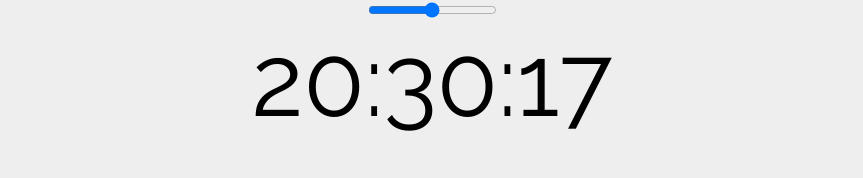
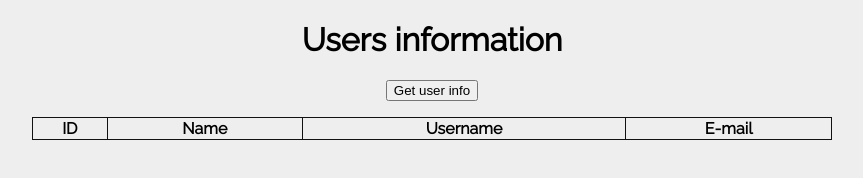
Before and after one commit to jode90/ajax-json, a website: page index.html in a window 1280 px wide. Shown: the whole page, without its empty margins (208-1071 px from the left). Drawn offline with nearby package versions, Linux system fonts and the light colour scheme; files that its build step writes are made by us from their sources.

Commit message:
ajax-json day1

```diff
--- a/index.html
+++ b/index.html
@@ -2,12 +2,29 @@
 <html lang="hr">
 	<head>
 		<meta charset="utf-8" />
-		<title>Jquery - osnove lijepog programa</title>
+		<title>Ajax &amp; JSON</title>
     <meta name="viewport" content="width=device-width">
 		<link href="dist/css/style.min.css" rel="stylesheet">
 	</head>
 	<body>
+	<div class="content">
+		<h1>Users information</h1>
+		<button class="btn">Get user info</button>
+		<div class="preloader"></div>
+		<table class="users">
+			<thead>
+				<tr>
+					<th>ID</th>
+					<th>Name</th>
+					<th>Username</th>
+					<th>E-mail</th>
+				</tr>
+			</thead>
+			<tbody>
 
+			</tbody>
+		</table>
+	</div>
 		<!--JS Scripts -->
 
 		<script src="node_modules/jquery/dist/jquery.min.js"></script>
--- a/src/js/app.js
+++ b/src/js/app.js
@@ -1,41 +1,36 @@
 var handleContent = function(){
-	var contentDiv = '<div id="content">';
-	var clockDiv = '<div id="clock">';
-	var slider = '<input type="range" id="slider" value="100" max="150" min="50">'
+	var preloader = $('.preloader');
+	var ajaxLoader = '<img class="ajax-loader" src="/img/loader.gif" />';
+	$('.btn').click(function(e){
+		e.preventDefault();
 
-	$('body').prepend(contentDiv);
-	$('#content')
-		.addClass('content')
-		.append(clockDiv)
-		.prepend (slider);
-	$('#clock')
-		.addClass('clock');
-
-	var mouseDown = false;
-
-	$('#slider')
-		.mousedown (function(){
-			mouseDown = true;
-		})
-		.mouseup (function(){
-			mouseDown = false;
-		})
-		.mousemove(function(){
-			if(mouseDown){
-				$('#clock').css('font-size', $(this).val() + 'px');
+		$.ajax({
+			url: "data/users.json",
+			type: "GET",
+			data: {"id": 1},
+			beforeSend: function(){
+				preloader.empty();
+				preloader.append(ajaxLoader);
+			},
+			success: function (result, status, xhr){
+				/*ponekad je potrebno parsirati JSON koji dobijete rezultatu u js objektu*/
+				//var users= $.parseJSON(result);
+				console.log(users);
+			},
+			error: function (xhr, status, error){
+			if(error){
+				preloader.empty();
+				preloader.text("An error occured while proccessing your request! Please try again later!");
+				setTimeout(function (){
+				preloader.empty();
+				},5000);
+			}
+			},
+			complete: function (){
+				preloader.empty();
 			}
 		});
-	runClock();
-	var interval = setInterval(runClock, 1000);
-
-	function runClock(){
-	var date = new Date();
-	var hh = (date.getHours() < 10) ? '0' + date.getHours() : date.getHours();
-	var mm = (date.getMinutes() < 10) ? '0' + date.getMinutes() : date.getMinutes();
-	var ss = (date.getSeconds() < 10) ? '0' + date.getSeconds() : date.getSeconds();
-	$('#clock').text(hh + ':' + mm + ':' + ss);
-	}
-
+	});
 };
 
 var App = function(){
--- a/src/scss/style.scss
+++ b/src/scss/style.scss
@@ -17,12 +17,22 @@ body{
   background: $light;
 
   .content{
-  width: 800px;
-  margin: auto;
-  text-align: center;
+	width: 800px;
+	margin: auto;
+	text-align: center;
   }
 
-  .clock{
-  font-size: 100px;
-  }
+  table{
+	width: 100%;
+	margin-top: $margin;
+	border-collapse: collapse;
+
+	th,td {
+	border: 1px solid $dark;
+	text-align: center;
+	}}
+	.preloader{
+		margin-top: $margin;
+		color: $red;
+	}
 }
```
Also changed, not shown: data/users.json (added, +7 -0 lines), dist/css/style.min.css, dist/js/app.min.js, img/loader.gif (added).
